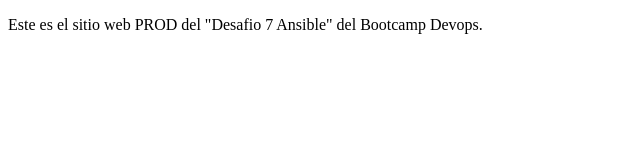
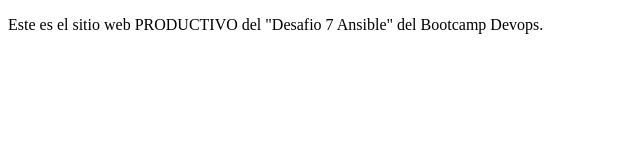
Before and after one commit to pedro-jonas-practicas/Desafio-7, a plain HTML site: page files/index.html in a window 1280 px wide. Shown: the whole page, without its empty margins (0-640 px from the left). Drawn offline with Linux system fonts and the light colour scheme.

Commit message:
prueba doc

```diff
--- a/files/index.html
+++ b/files/index.html
@@ -1,4 +1,4 @@
 <!DOCTYPE html>
 <html>
-    <p>Este es el sitio web PROD del "Desafio 7 Ansible" del Bootcamp Devops.</p>
+    <p>Este es el sitio web PRODUCTIVO del "Desafio 7 Ansible" del Bootcamp Devops.</p>
 </html>
```
